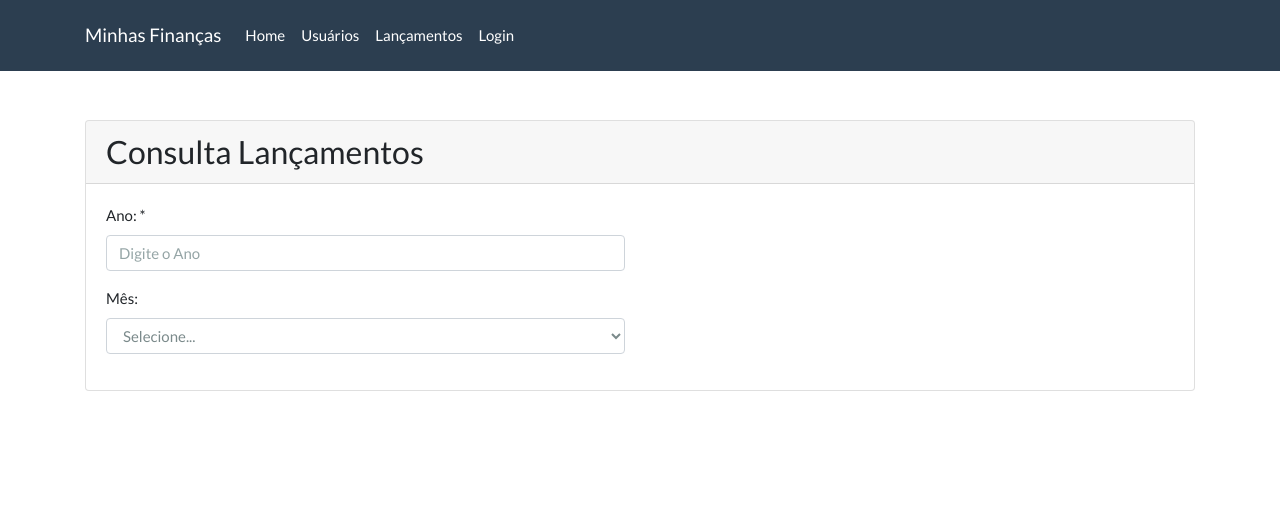
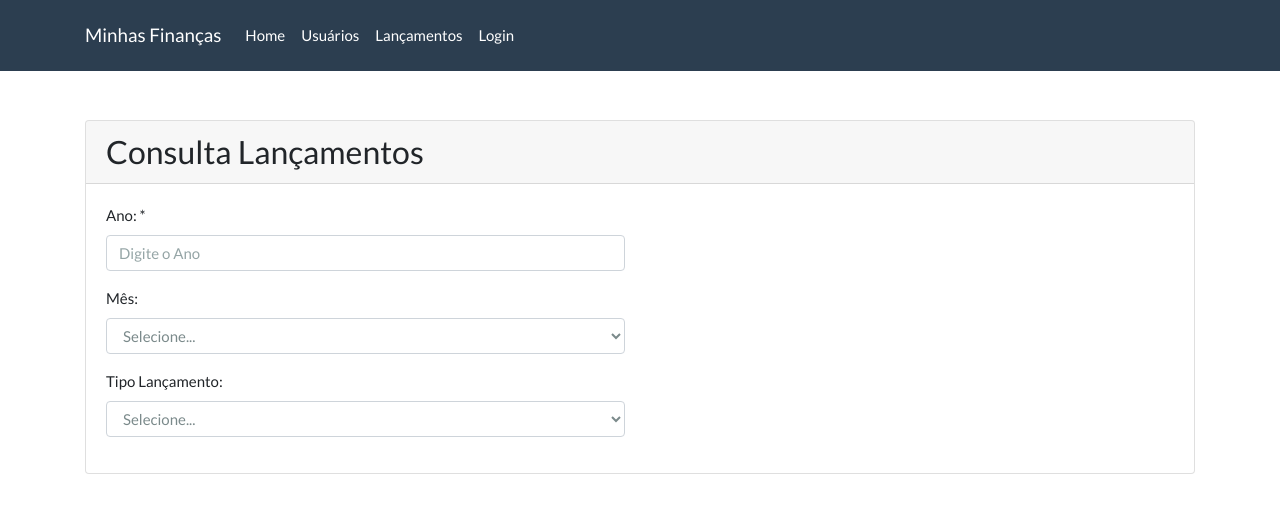
Before and after one commit to gabrielpoke/MinhasFinancas, a React (Create React App) app in the folder Frontend/minhas-financas-app/: page /#/consulta-lancamentos in a window 1280 px wide. Shown: the top 510 px of the page. Built offline with nearby package versions, Linux system fonts and the light colour scheme.

Commit message:
Reutilizando o Select menu

```diff
--- a/Frontend/minhas-financas-app/src/components/selectMenu.js
+++ b/Frontend/minhas-financas-app/src/components/selectMenu.js
@@ -2,8 +2,12 @@ import React from 'react'
 
 // eslint-disable-next-line import/no-anonymous-default-export
 export default props => {
-  const options = props.lista.map(option => {
-    return <option value={option.value}>{option.label}</option>
+  const options = props.lista.map((option, index) => {
+    return (
+      <option key={index} value={option.value}>
+        {option.label}
+      </option>
+    )
   })
 
   return <select {...props}>{options}</select>
--- a/Frontend/minhas-financas-app/src/views/consulta-lancamentos.js
+++ b/Frontend/minhas-financas-app/src/views/consulta-lancamentos.js
@@ -6,7 +6,7 @@ import SelectMenu from '../components/selectMenu'
 
 class ConsultaLancamento extends React.Component {
   render() {
-    const lista = [
+    const meses = [
       { label: 'Selecione...', value: '' },
       { label: 'Janeiro', value: 1 },
       { label: 'Fevereiro', value: 2 },
@@ -22,6 +22,11 @@ class ConsultaLancamento extends React.Component {
       { label: 'Dezembro', value: 12 }
     ]
 
+    const tipos = [
+      { label: 'Selecione...', value: '' },
+      { label: 'Despesas', value: 'DESPESAS' },
+      { label: 'Receita', value: 'RECEITA' }
+    ]
     return (
       <>
         <Card title="Consulta Lançamentos">
@@ -39,7 +44,19 @@ class ConsultaLancamento extends React.Component {
                 </FormGroup>
 
                 <FormGroup label="Mês:" htmlFor="inputMes">
-                  <SelectMenu className="form-control" lista={lista} />
+                  <SelectMenu
+                    id="inputMes"
+                    className="form-control"
+                    lista={meses}
+                  />
+                </FormGroup>
+
+                <FormGroup label="Tipo Lançamento:" htmlFor="inputTipo">
+                  <SelectMenu
+                    id="inputTipo"
+                    className="form-control"
+                    lista={tipos}
+                  />
                 </FormGroup>
               </div>
             </div>
```
